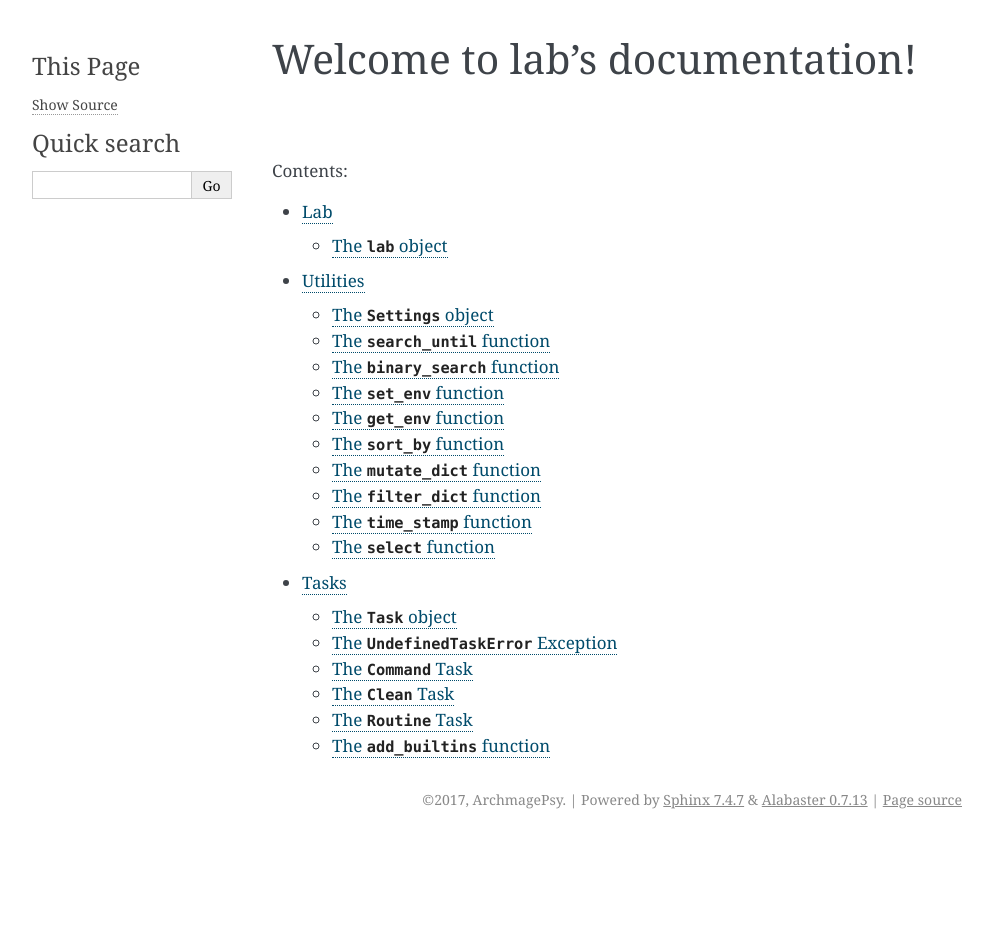
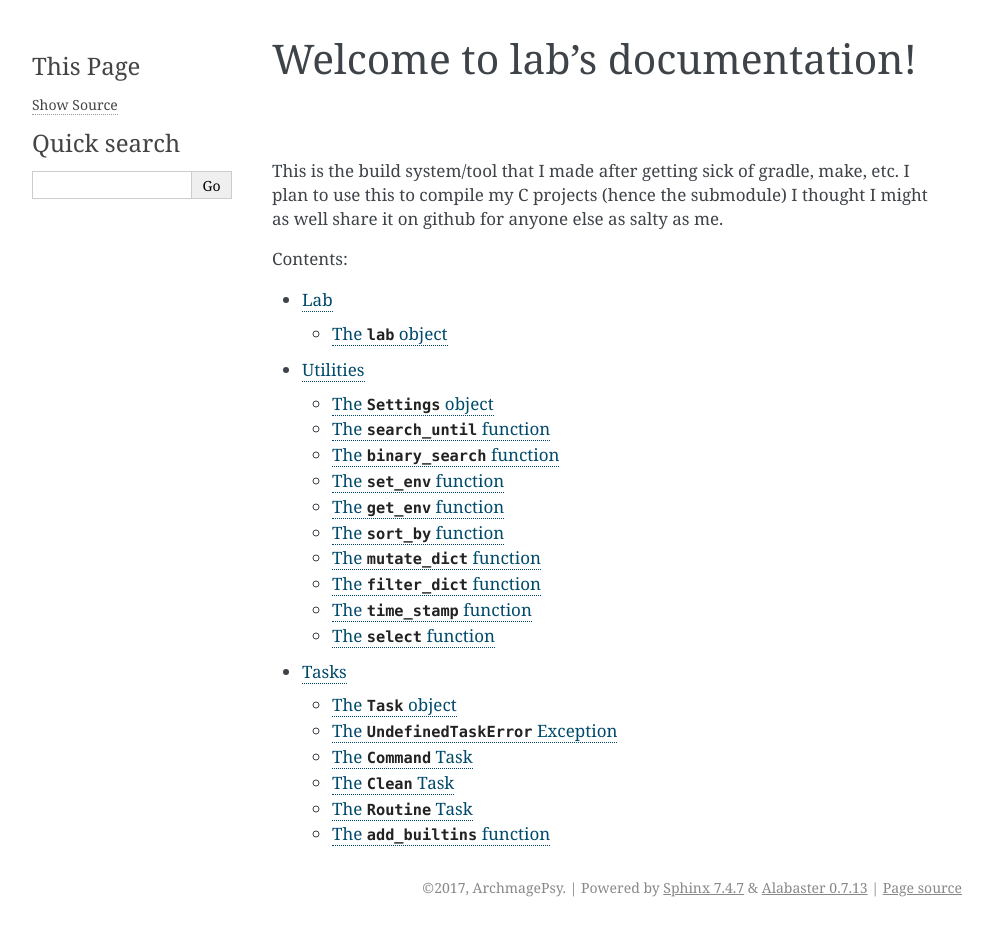
Before and after one commit to ArchmagePsy/lab, a Sphinx documentation site: the page built from docs/source/index.rst, in a window 1280 px wide. Shown: the whole page, without its empty margins (148-1141 px from the left). Built offline with Sphinx 7.4.7, drawn with Linux system fonts in a browser that asks for light colours; before the commit the page ends 900 px from its top, so only the background shows below that.

Commit message:
added description to documentation

```diff
--- a/docs/source/index.rst
+++ b/docs/source/index.rst
@@ -6,6 +6,11 @@
 Welcome to lab's documentation!
 ===============================
 
+This is the build system/tool that I made after
+getting sick of gradle, make, etc.
+I plan to use this to compile my C projects (hence the submodule)
+I thought I might as well share it on github for anyone else as salty as me.
+
 .. toctree::
    :maxdepth: 2
    :caption: Contents:
```
